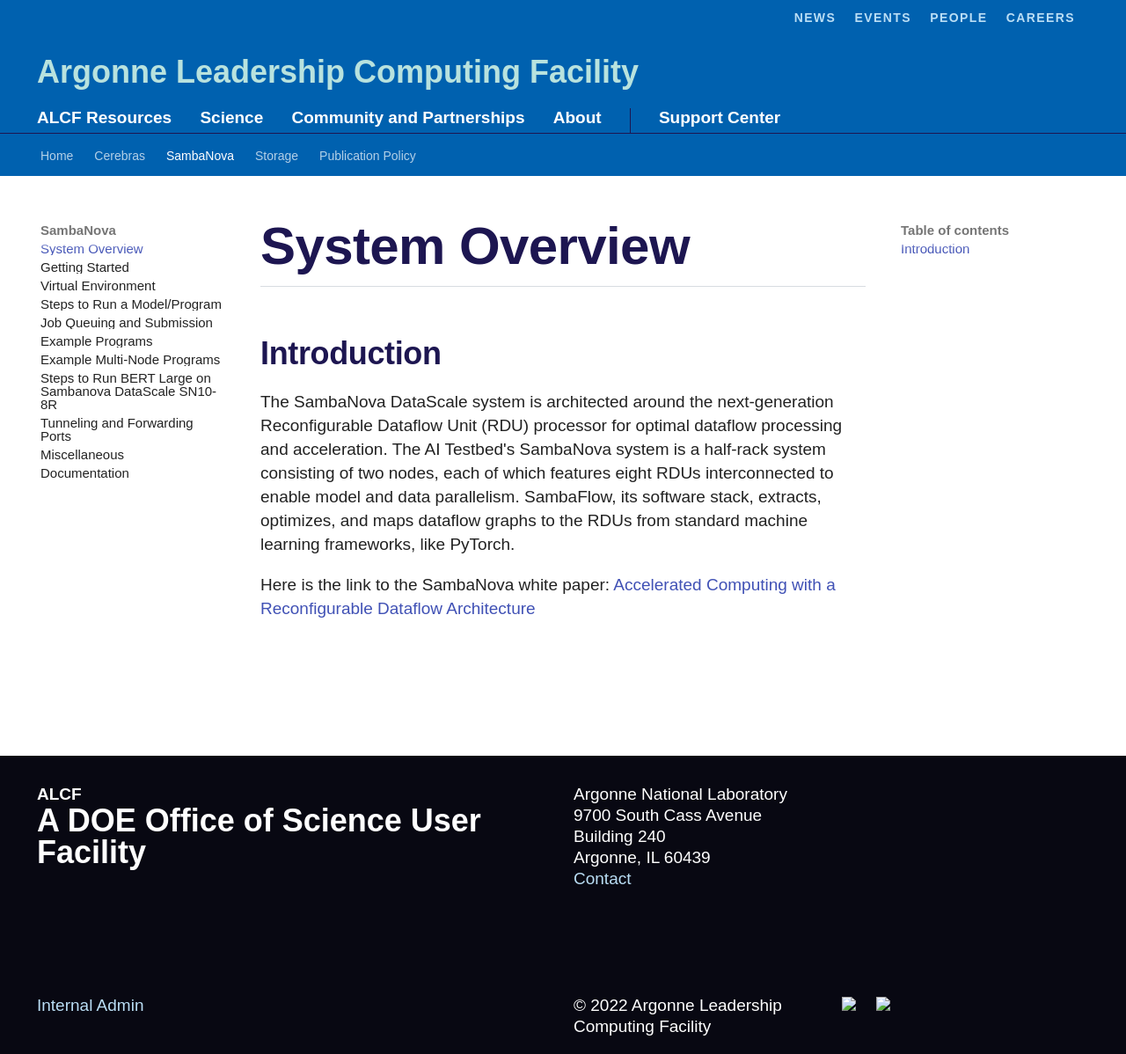
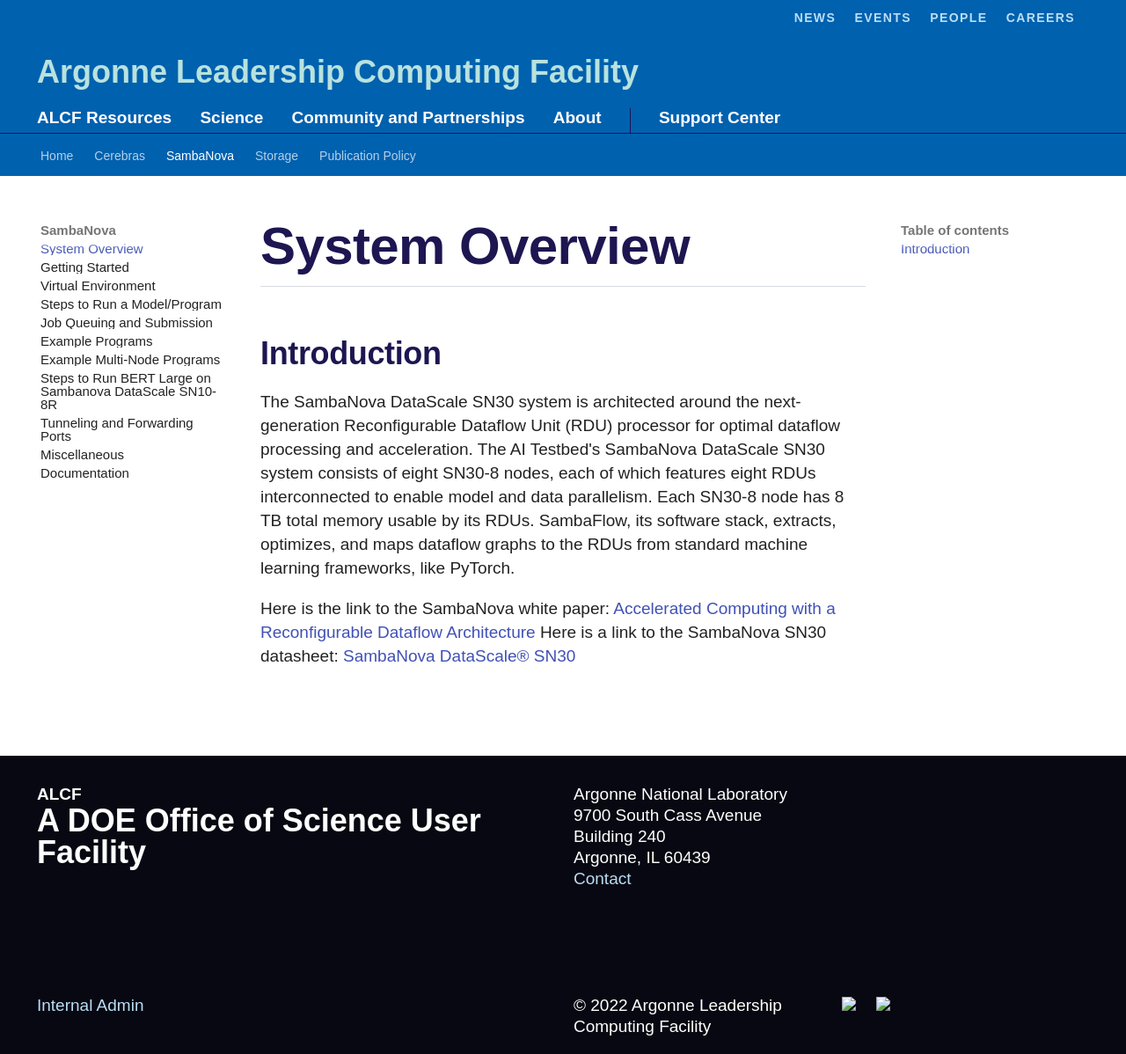
Before and after one commit to argonne-lcf/ai-testbed-userdocs, an MkDocs documentation site: the page built from docs/sambanova/System-Overview.md, in a window 1280 px wide and 1198 px high. Shown: the whole window at 88% size. Built offline with MkDocs 1.6.1 and Material for MkDocs 9.7.7, drawn with Linux system fonts in a browser that asks for light colours; some web fonts are replaced; comment, search, counter and statistics services are not loaded.

Commit message:
Update System-Overview.md
Some rewording to match the specs of the ANL SN30 installation.

```diff
--- a/docs/sambanova/System-Overview.md
+++ b/docs/sambanova/System-Overview.md
@@ -2,6 +2,7 @@
 
 ## Introduction
 
-The SambaNova DataScale system is architected around the next-generation Reconfigurable Dataflow Unit (RDU) processor for optimal dataflow processing and acceleration. The AI Testbed's SambaNova system is a half-rack system consisting of two nodes, each of which features eight RDUs interconnected to enable model and data parallelism. SambaFlow, its software stack, extracts, optimizes, and maps dataflow graphs to the RDUs from standard machine learning frameworks, like PyTorch.
+The SambaNova DataScale SN30 system is architected around the next-generation Reconfigurable Dataflow Unit (RDU) processor for optimal dataflow processing and acceleration. The AI Testbed's SambaNova  DataScale SN30 system consists of eight SN30-8 nodes, each of which features eight RDUs interconnected to enable model and data parallelism. Each SN30-8 node has 8 TB total memory usable by its RDUs. SambaFlow, its software stack, extracts, optimizes, and maps dataflow graphs to the RDUs from standard machine learning frameworks, like PyTorch.
 
 Here is the link to the SambaNova white paper: [Accelerated Computing with a Reconfigurable Dataflow Architecture](https://sambanova.ai/wp-content/uploads/2021/06/SambaNova_RDA_Whitepaper_English.pdf)
+Here is a link to the SambaNova SN30 datasheet: [SambaNova DataScale® SN30](https://sambanova.ai/wp-content/uploads/2022/09/SambaNova_DataSheet_DataScale_SN30_09132022_EN-1.pdf)
```
